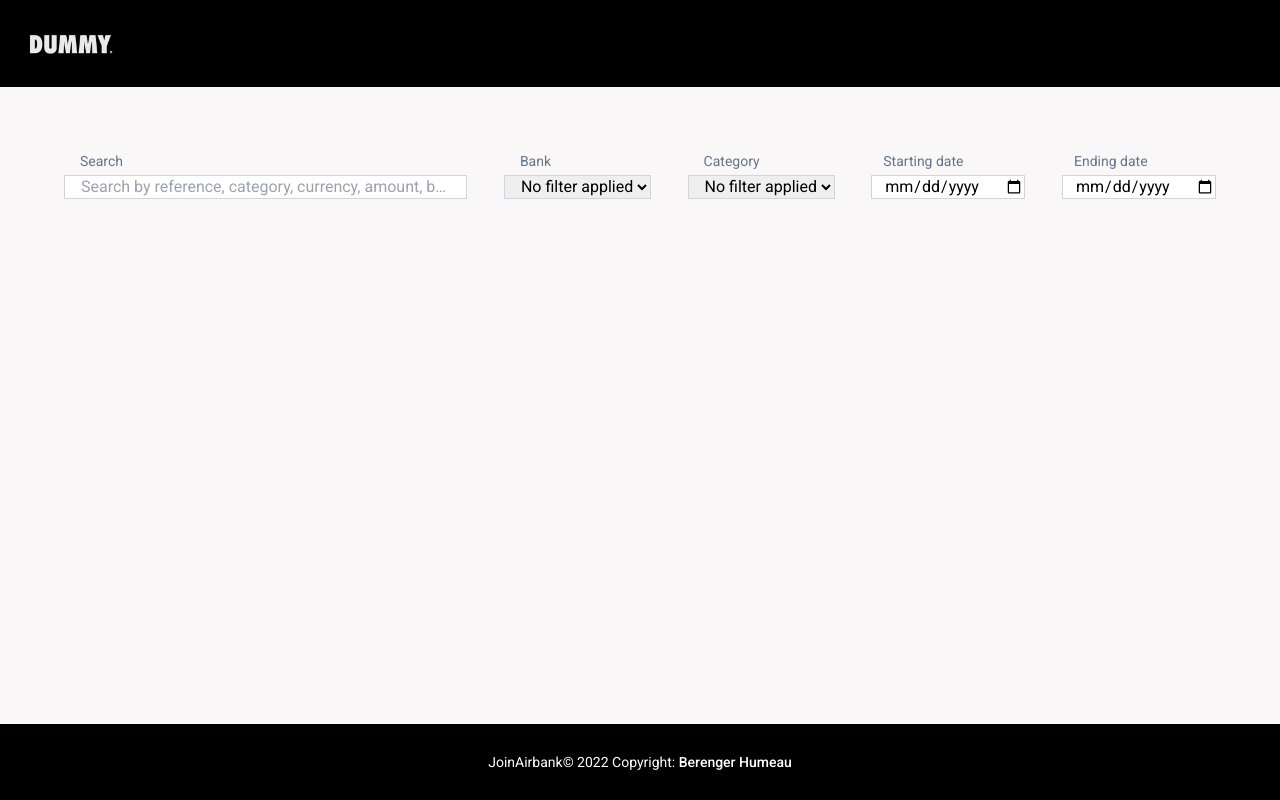
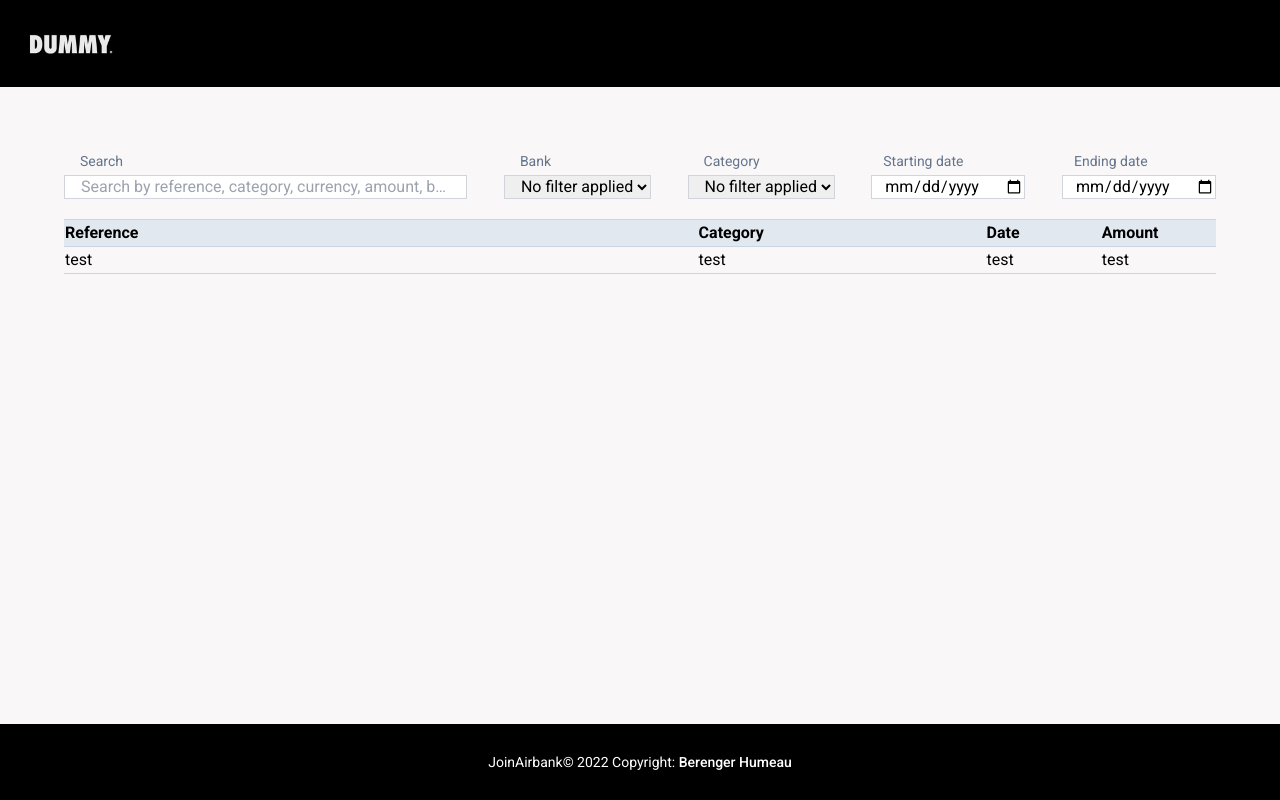
Before and after one commit to BerengerH/Join-Airbank-Project, a Vue app: page / in a window 1280 px wide. Built offline with nearby package versions, Linux system fonts and the light colour scheme.

Commit message:
Creation of the component TransactionsTable added to the Daashboard page. Skeleton of the table done with basic styling.

```diff
--- a/src/components/TransactionsTable.vue
+++ b/src/components/TransactionsTable.vue
@@ -0,0 +1,32 @@
+<script>
+export default {
+  name: "TransactionsTable",
+};
+</script>
+
+<template>
+  <div class="overflow-x-auto">
+    <table class="w-full text-left">
+      <thead class="border-y border-slate-300 bg-slate-200 sticky">
+        <tr>
+          <th class="w-[55%]">Reference</th>
+          <th class="w-[25%]">Category</th>
+          <th class="w-[10%]">Date</th>
+          <!-- Later one, add the possibility to organise tab through dates: newest to oldest or oppposite -->
+          <th class="w-[10%]">Amount</th>
+        </tr>
+      </thead>
+      <tbody>
+            <!-- Later one, check the best option between adding endless scrolling or pagination -->
+        <tr
+          class="border-b border-slate-300 hover:bg-black hover:text-white hover:cursor-pointer"
+        >
+          <td>test</td>
+          <td>test</td>
+          <td>test</td>
+          <td>test</td>
+        </tr>
+      </tbody>
+    </table>
+  </div>
+</template>
--- a/src/pages/Dashboard.vue
+++ b/src/pages/Dashboard.vue
@@ -1,9 +1,10 @@
 <script>
-import SearchBar from "../components/SearchBar.vue";
 import BankFilter from "../components/BankFilter.vue";
 import CategoryFilter from "../components/CategoryFilter.vue";
+import EndDateFilter from "../components/EndDateFilter.vue";
+import SearchBar from "../components/SearchBar.vue";
 import StartDateFilter from "../components/StartDateFilter.vue";
-import EndDateFilter from "../components/EndDateFilter.vue";
+import TransactionsTable from "../components/TransactionsTable.vue";
 
 export default {
   name: "Dashboard",
@@ -13,18 +14,20 @@ export default {
     EndDateFilter,
     SearchBar,
     StartDateFilter,
+    TransactionsTable,
   },
 };
 </script>
 
 <template>
   <main class="m-[5%]">
-    <form class="flex gap-4 justify-between">
+    <form class="my-5 flex gap-4 justify-between">
       <SearchBar />
       <BankFilter />
       <CategoryFilter />
       <StartDateFilter />
       <EndDateFilter />
     </form>
+    <TransactionsTable />
   </main>
 </template>
```
